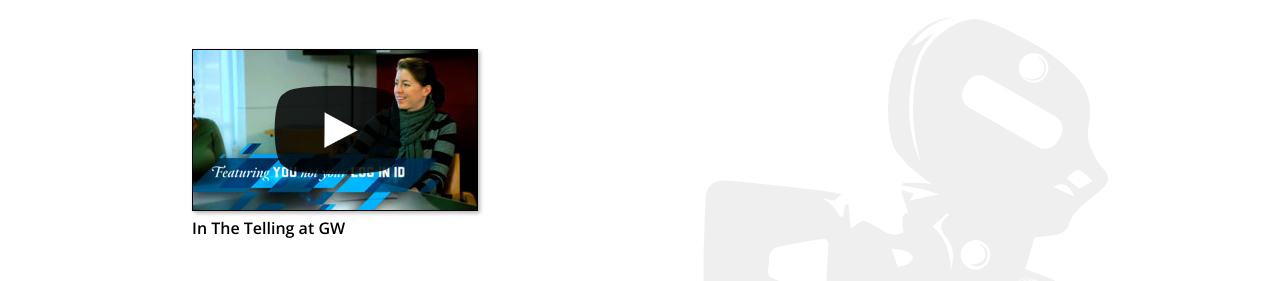
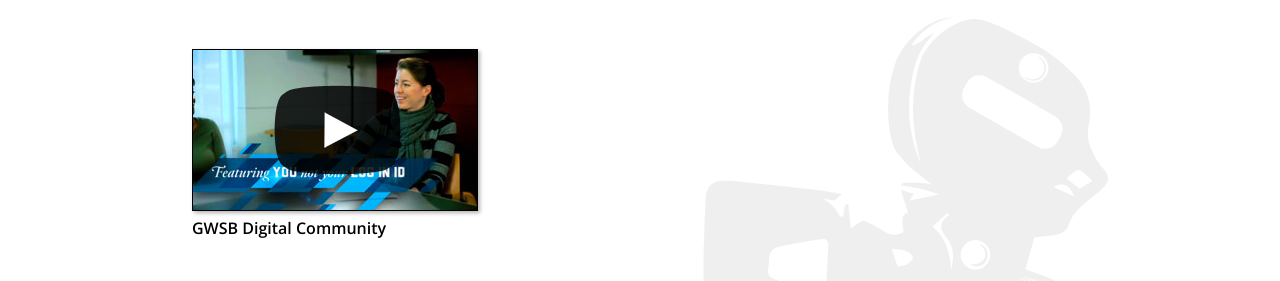
Before and after one commit to veronicaskud/vskud, a website: page public/telling/website/aboutus.html in a window 1280 px wide. Shown: the part 671-952 px from the top of the page. Drawn offline with nearby package versions, Linux system fonts and the light colour scheme.

Commit message:
change moving title

```diff
--- a/public/telling/website/aboutus.html
+++ b/public/telling/website/aboutus.html
@@ -55,7 +55,7 @@
 		</p>
 	</div>
 	<div class="row">
-		<div class="flex-video widescreen" data-title="In The Telling at GW" data-thumbnail="img/videothumbs/iiPwDKJ84fs.jpg">
+		<div class="flex-video widescreen" data-title="GWSB Digital Community" data-thumbnail="img/videothumbs/iiPwDKJ84fs.jpg">
 			<iframe width="420" height="315" src="http://www.youtube.com/embed/iiPwDKJ84fs?wmode=transparent" frameborder="0" allowfullscreen></iframe>
 		</div>
 	</div>
```
